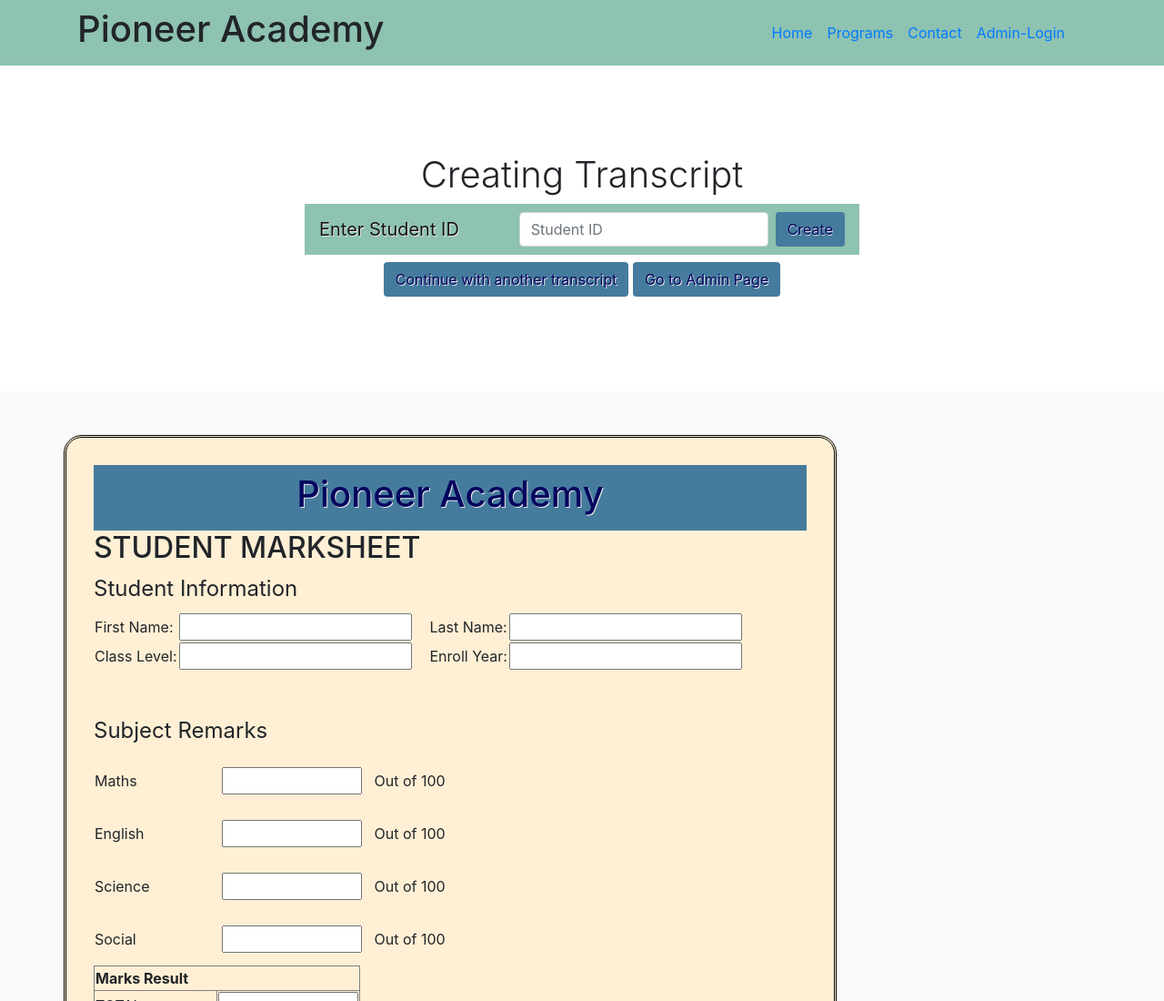
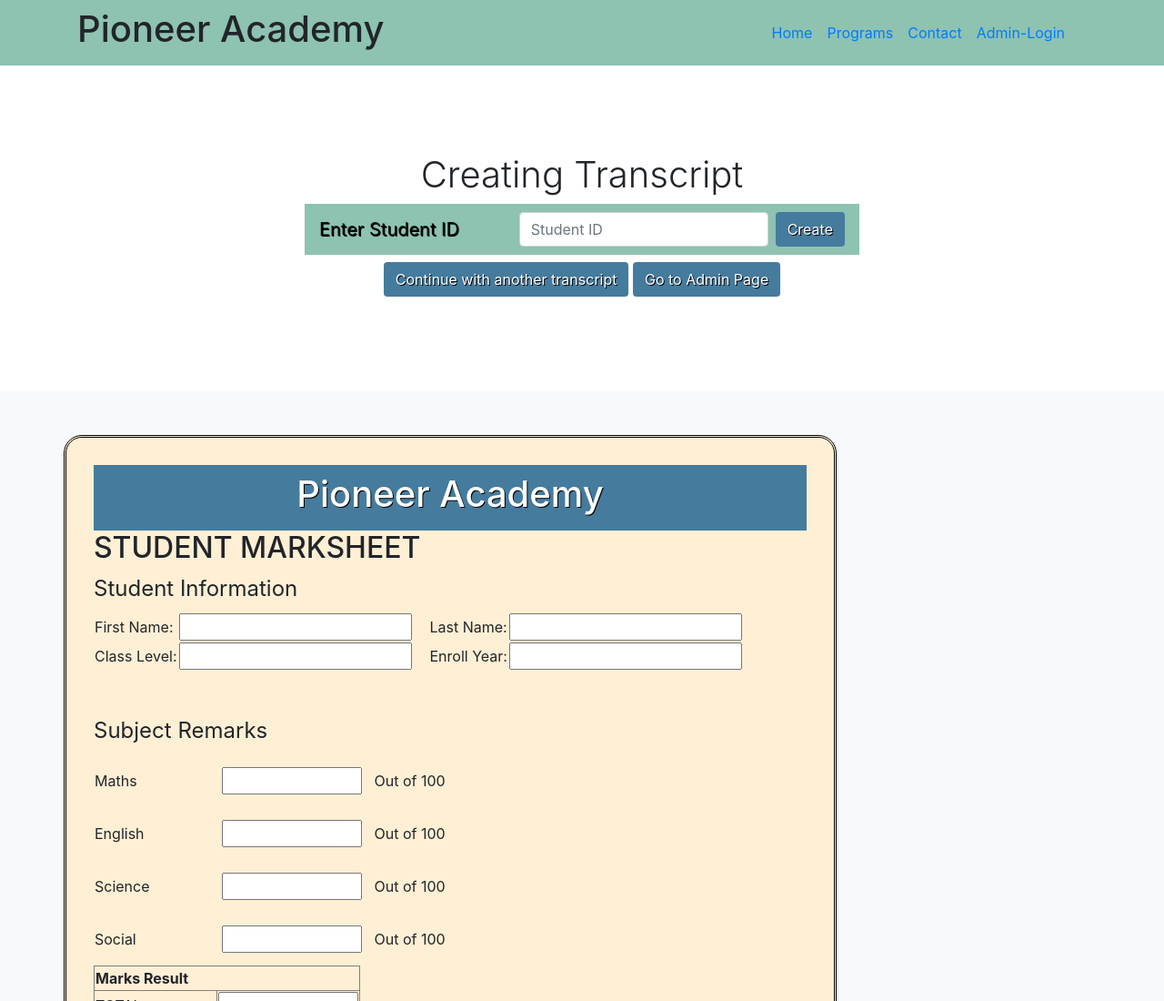
Before and after one commit to avanidhalgara/Transcript_Creator, a website: page public/transcript.html in a window 1280 px wide. Shown: the top 1100 px of the page at 91% size. Drawn offline with nearby package versions, Linux system fonts and the light colour scheme.

Commit message:
did fonts lighter for readibility

```diff
--- a/public/addUpdate.css
+++ b/public/addUpdate.css
@@ -46,8 +46,9 @@ text-shadow: 1px 1px rgb(235, 232, 232);
 .fontBack-style{
     color:#457b9d;
     font-family: 'Assistant', sans-serif;
-    text-shadow: 2px 1px rgb(235, 232, 232);
+    text-shadow: 1px 1px #264653;
     background-color: #faf3dd;
+    font-weight: normal;
 
 
 }
@@ -55,22 +56,23 @@ text-shadow: 1px 1px rgb(235, 232, 232);
 .btn-color{
 
     background-color:#457b9d;
-    text-shadow: 1px 1px rgb(235, 232, 232);
-    color:#03045e;
+    text-shadow: 1px 1px black;
+    color:white;
 }
 /* giving colors to the homecontact navbar */
 .btn1-all{
-    color:#03045e;
-    text-shadow: 1px 1px rgb(235, 232, 232);
+    color:white;
+    text-shadow: 1px 1px black;
   }
 .font-size{
     font-size: 1.7rem;
 }
 /* give stylr navbar on transcript */
-#btn-create{
+#btn-create {
     background-color:#457b9d;
-    text-shadow: 0.5px 0.5px rgb(235, 232, 232);
-    color:#03045e;
+    text-shadow: 1px 1px black;
+    color:white;
+
 
 }
 /* give background color on navbar on transcript */
@@ -80,6 +82,6 @@ text-shadow: 1px 1px rgb(235, 232, 232);
 /* give style admin.html navabr
  */
  .fontcolor{
-    color:#03045e;
-    text-shadow: 0.5px 0.5px rgb(235, 232, 232);
+    color:white;
+    text-shadow: 1px 1px black;
  }
--- a/public/transcript.html
+++ b/public/transcript.html
@@ -69,7 +69,7 @@
         <a class="navbar-brand btn1-all">Enter Student ID</a>
         <form class="form-inline">
           <input class="form-control mr-sm-2" type="search" id="student-id" placeholder="Student ID" aria-label="Search">
-          <a href="home.html"> <button class="btn label-color my-2 my-sm-0" id="btn-create" type="submit">Create</button></a>
+          <a href="home.html"> <button class="btn label-color btn-all my-2 my-sm-0" id="btn-create" type="submit">Create</button></a>
         </form>
       </nav>
 
```
